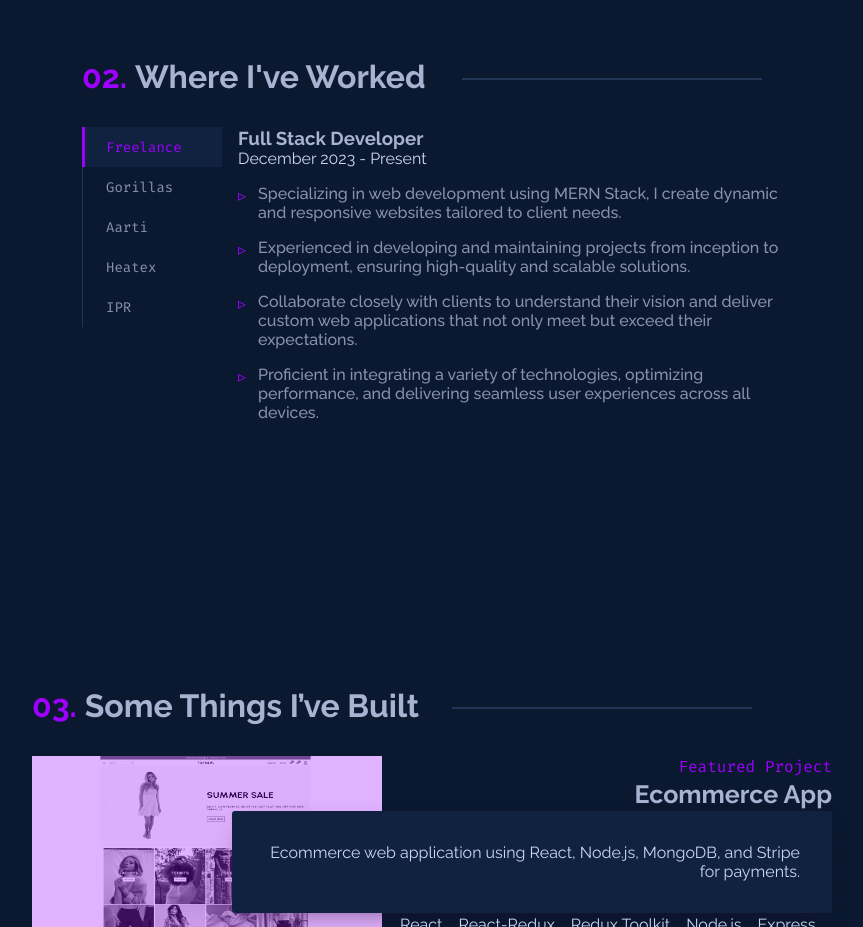
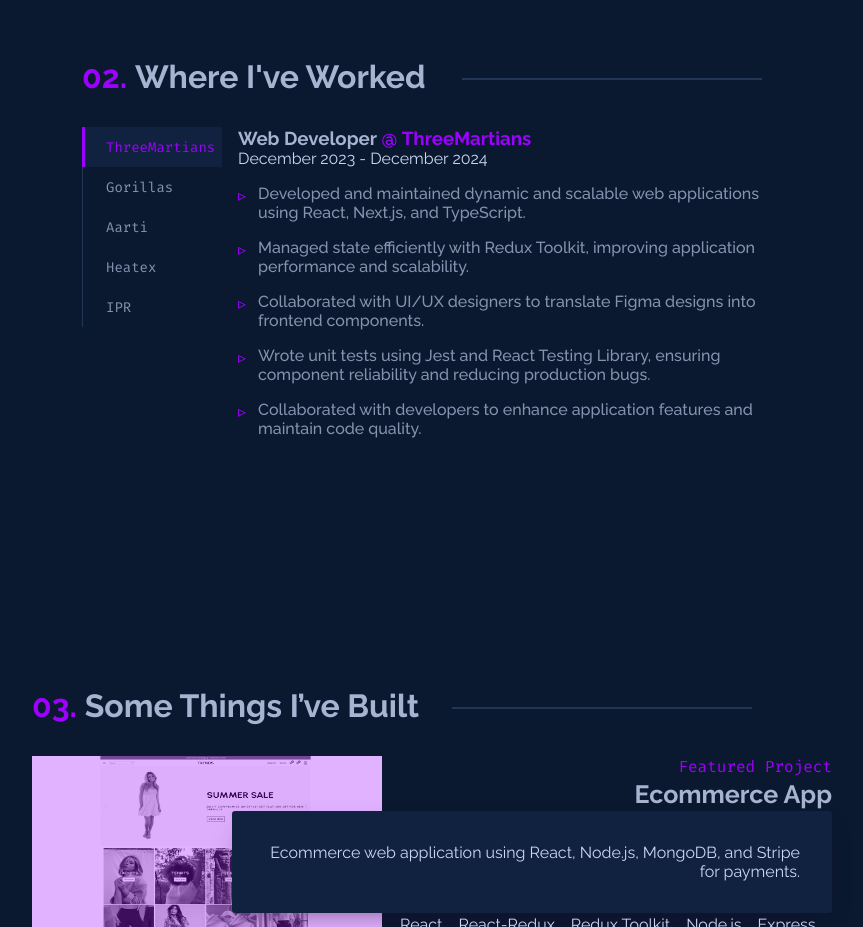
Before and after one commit to NehalSurti/Portfolio, a Next.js app: page / in a window 1280 px wide. Shown: the part 1540-2467 px from the top of the page, without its empty margins (208-1071 px from the left). Built offline with nearby package versions, Linux system fonts and the light colour scheme.

Commit message:
Updating

```diff
--- a/src/sections/Experience.tsx
+++ b/src/sections/Experience.tsx
@@ -18,16 +18,17 @@ function Experience() {
 
   const expereinces = [
     {
-      name: "Freelance",
-      role: "Full Stack Developer",
-      url: "",
+      name: "ThreeMartians",
+      role: "Web Developer",
+      url: "https://threemartians.com/",
       start: "December 2023",
-      end: "Present",
+      end: "December 2024",
       shortDescription: [
-        "Specializing in web development using MERN Stack, I create dynamic and responsive websites tailored to client needs.",
-        "Experienced in developing and maintaining projects from inception to deployment, ensuring high-quality and scalable solutions.",
-        "Collaborate closely with clients to understand their vision and deliver custom web applications that not only meet but exceed their expectations.",
-        "Proficient in integrating a variety of technologies, optimizing performance, and delivering seamless user experiences across all devices.",
+        "Developed and maintained dynamic and scalable web applications using React, Next.js, and TypeScript.",
+        "Managed state efficiently with Redux Toolkit, improving application performance and scalability.",
+        "Collaborated with UI/UX designers to translate Figma designs into frontend components.",
+        "Wrote unit tests using Jest and React Testing Library, ensuring component reliability and reducing production bugs.",
+        "Collaborated with developers to enhance application features and maintain code quality.",
       ],
     },
     {
@@ -37,11 +38,8 @@ function Experience() {
       start: "June 2021",
       end: "May 2023",
       shortDescription: [
-        "Played a key role in ensuring the smooth operation of warehouse activities, managing various aspects to maintain high productivity levels.",
-        "Preparation of customer orders quickly and accurately, ensuring they met promised delivery times for customers.",
-        "Managed inventory and stock levels effectively, ensuring sufficient supply to meet customer demands and operational needs.",
-        "Kept inventory discrepancies to a minimum while maintaining high accuracy levels.",
-        "Worked closely with the customer service team to efficiently resolve customer enquiries.",
+        "Managed warehouse operations, inventory, and customer orders to ensure timely deliveries.",
+        "Collaborated with customer service teams to resolve inquiries efficiently.",
       ],
     },
     {
```
Also changed, not shown: public/project15.png.
